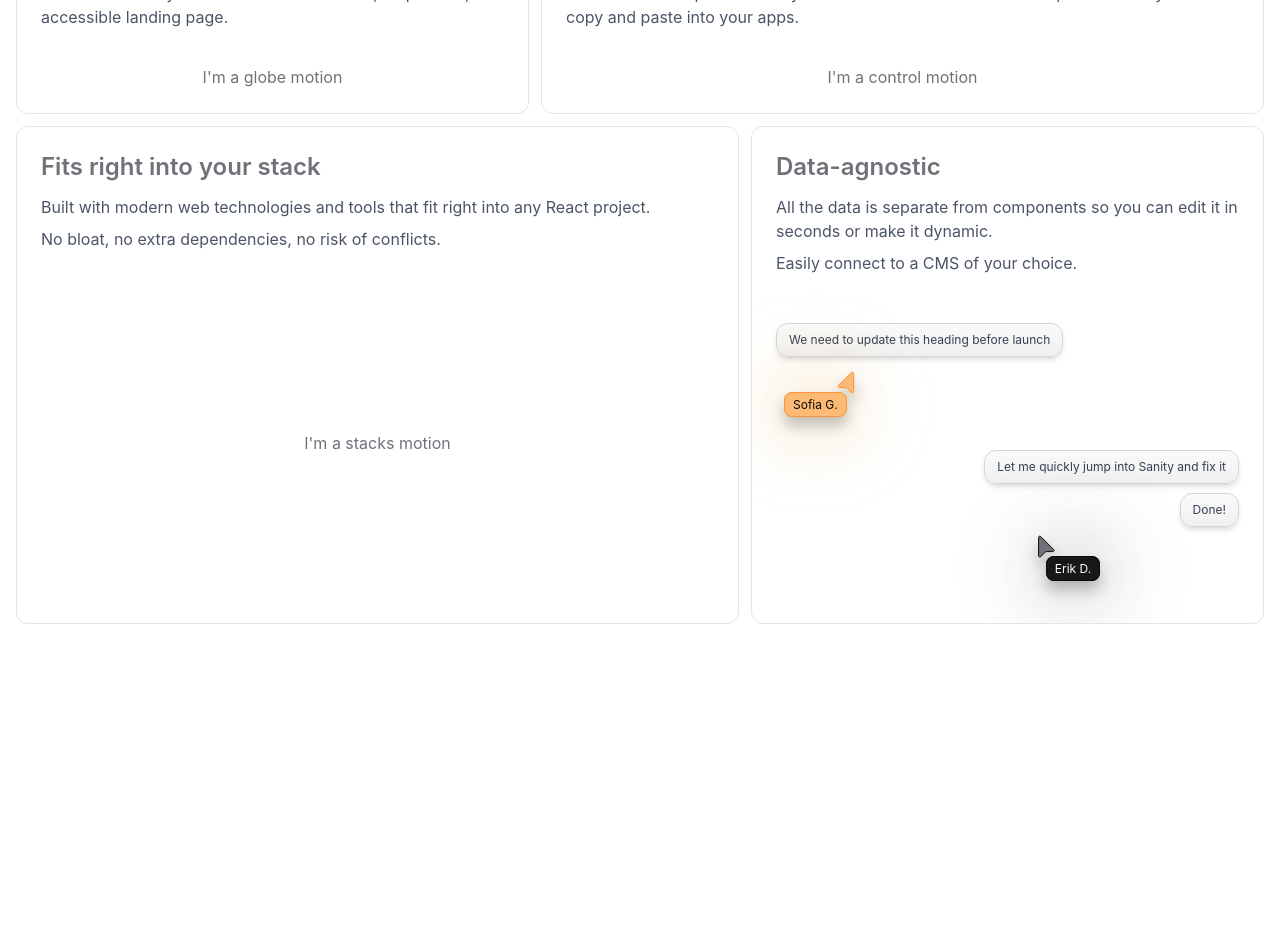
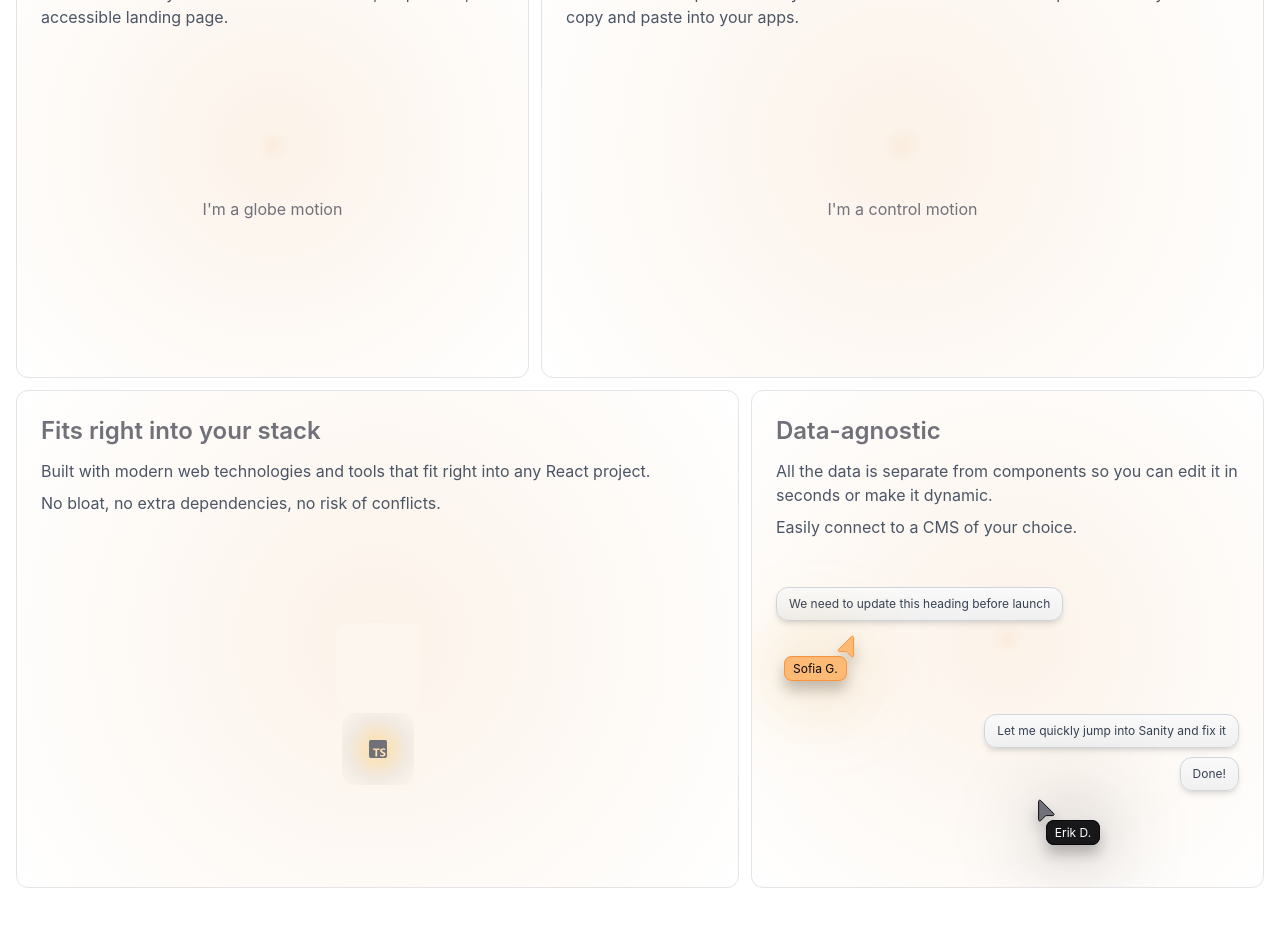
Before and after one commit to Mohamed229-web/beez-test, a Next.js app: page / in a window 1280 px wide. Shown: the part 240-1166 px from the top of the page. Before the commit the page ends 928 px from the top, so only its background shows below. Built offline with nearby package versions, Linux system fonts and the light colour scheme.

Commit message:
feat: Setting StackCard

```diff
--- a/app/components/commons/cards/WhyCard.tsx
+++ b/app/components/commons/cards/WhyCard.tsx
@@ -17,8 +17,7 @@ const WhyCard: React.FC<WhyCardProps> = async ({ title, description, subdescript
           {subdescription && <p className='card-sub-description'>{subdescription}</p>}
         </div>
       </div>
-      <div className='flex grow justify-center items-center'>
-
+      <div className='flex grow justify-center items-center min-h-72'>
         {motion}
       </div>
     </div>
--- /dev/null
+++ b/app/components/commons/elements/StackCard.tsx
@@ -0,0 +1,11 @@
+import React from 'react';
+
+const StackCard: React.FC<{ stack?: React.ReactElement }> = ({ stack }) => {
+  return (
+    <div className='w-[84px] h-[84px] rounded-xl p-1.5 bg-[#fdf6ee]'>
+      {stack && <span className='stackIcon'>{stack}</span>}
+    </div>
+  );
+};
+
+export default StackCard;
--- a/app/components/motions/StacksMotion.tsx
+++ b/app/components/motions/StacksMotion.tsx
@@ -1,9 +1,12 @@
 import React from 'react';
+import StackCard from '../commons/elements/StackCard';
+import { BiLogoTypescript } from 'react-icons/bi';
 
 const StacksMotion: React.FC = () => {
   return (
     <div>
-      I'm a stacks motion
+      <StackCard />
+      <StackCard stack={<BiLogoTypescript className='w-6 h-6' />} />
     </div>
   );
 };
--- a/app/globals.css
+++ b/app/globals.css
@@ -34,7 +34,11 @@ body {
   }
 
   .card {
-    @apply relative border border-[#e4e4e7] overflow-hidden rounded-xl p-4 md:p-6 hover:shadow-md transition-shadow duration-300;
+    @apply relative border border-[#e4e4e7] overflow-hidden rounded-xl p-4 md:p-6 hover:shadow-md transition-shadow duration-500 bg-[radial-gradient(circle_at_center,#fbedde_0%,#fcf3ea_5%,#ffffff_100%)] bg-[length:100%_100%] bg-center;
+  }
+
+  .card:hover {
+    @apply bg-[length:120%_120%];
   }
 
   .why-card {
@@ -75,6 +79,10 @@ body {
   .chat-message {
     @apply border border-gray-300 bg-[linear-gradient(to_bottom,#fafafa,#f0f0f0)] px-3 py-2 rounded-xl shadow-md max-w-fit;
   }
+
+  .stackIcon {
+    @apply rounded-xl flex flex-col items-center justify-center h-full bg-[radial-gradient(circle,rgba(255,165,0,0.3)_0%,rgba(24,24,27,0.05)_60%,rgba(24,24,27,0)_100%)];
+  }
 }
 
 @layer utilities {
@@ -84,7 +92,7 @@ body {
       transform: translate(0, 0);
     }
     50% {
-      transform: translate(8px, -8px);
+      transform: translate(15px, -30px);
     }
   }
 
@@ -97,20 +105,10 @@ body {
       transform: translate(-8px, -8px);
     }
   }
-  /*
-  .animate-hover {
-    animation: hover 4s cubic-bezier(0.4, 0, 0.6, 1) infinite;
-  } */
-
   .group:hover .group-hover\:animate-hover {
-    animation: hover 4s cubic-bezier(0.4, 0, 0.6, 1) infinite;
+    animation: hover 6s cubic-bezier(0.4, 0, 0.6, 1) infinite;
   }
-  /*
-  .animate-hover-reverse {
-    animation: hover-reverse 6s cubic-bezier(0.4, 0, 0.6, 1) infinite;
-  } */
-
   .group:hover .group-hover\:animate-hover-reverse {
-    animation: hover-reverse 6s cubic-bezier(0.4, 0, 0.6, 1) infinite;
+    animation: hover-reverse 4s cubic-bezier(0.4, 0, 0.6, 1) infinite;
   }
 }
--- a/package.json
+++ b/package.json
@@ -10,7 +10,8 @@
   "dependencies": {
     "next": "15.5.3",
     "react": "19.1.0",
-    "react-dom": "19.1.0"
+    "react-dom": "19.1.0",
+    "react-icons": "^5.5.0"
   },
   "devDependencies": {
     "@tailwindcss/postcss": "^4",
```
Also changed, not shown: 1 other file (tests, documents, lock files or other folders).
